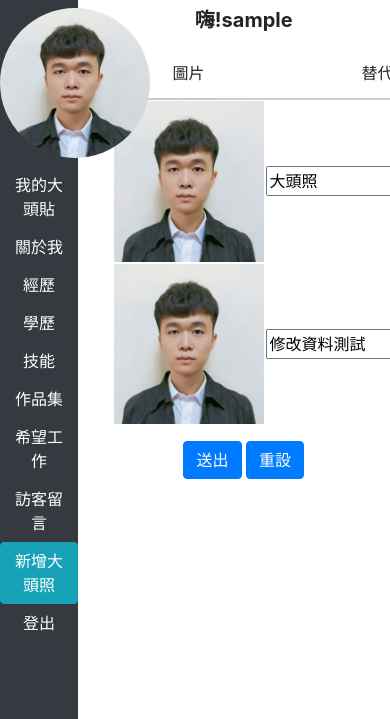
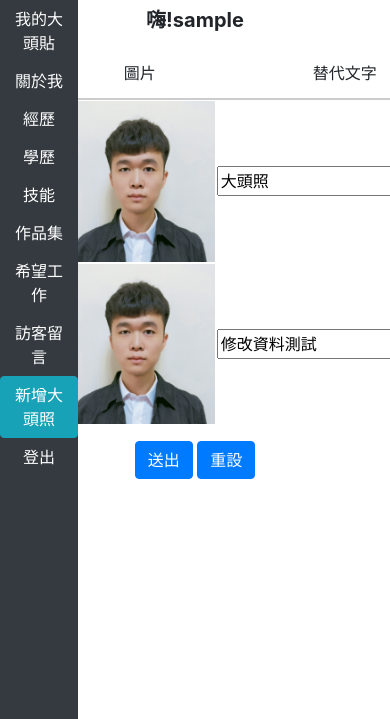
Before and after one commit to Jingjar/resume-catuxian, a PHP site: page /backend.php in a window 390 px wide; the page is wider, and only the part inside the window is pictured. Shown: the top 719 px of that part. Run offline with PHP 8.4, Linux system fonts and the light colour scheme; the visitor is signed in with stand-in values (Sample User, id 1); data comes from the database, SQL or seed files in the repository; some libraries are stand-ins or nearby versions.

Commit message:
修改後台照片顯示

```diff
--- a/backend.php
+++ b/backend.php
@@ -30,7 +30,6 @@ $file = "backend/" . $do . ".php";
             text-align: center;
             background: #ccc;
         }
-
         .user a {
             text-align: center;
             color: white;
@@ -47,8 +46,11 @@ $file = "backend/" . $do . ".php";
 </head>
 
 <body>
+    <nav class="myNavbar">
+
+    </nav>
     <aside class="user bg-dark">
-        <img src="img/<?= $Img->find(['sh' => 1])['img']; ?>" class="rounded mx-auto d-block rounded-circle my-2 d-block" style="width:150px;height:150px">
+        <img src="img/<?= $Img->find(['sh' => 1])['img']; ?>" class="rounded mx-auto d-none d-md-block rounded-circle my-2 " style="width:150px;height:150px">
         <a class="btn" href="?do=img">我的大頭貼</a>
         <a class="btn" href="?do=about">關於我</a>
         <a class="btn" href="?do=exp">經歷</a>
@@ -69,7 +71,7 @@ $file = "backend/" . $do . ".php";
         ?>
         <a class="btn" href="api/logout.php">登出</a>
     </aside>
-    <section class="container mx-auto w-75 float-right text-center mt-2 main">
+    <section class="container mx-auto w-75 text-center mt-2 main">
         <h5 class="font-weight-bold pb-2">嗨!<?=$_SESSION['login'];?></h5>
         <div class="modal fade" id="exp" tabindex="-1">
             <div class="modal-dialog">
--- a/backend/about.php
+++ b/backend/about.php
@@ -9,7 +9,8 @@
         $rows = $About->all();
         foreach ($rows as $row) {
         ?><tr>
-                <td><input type="text" name="about[]" value="<?= $row['about']; ?>"></td>
+                <td><textarea name="about[]" id="" cols="30" rows="10"><?= $row['about']; ?></textarea></td>
+                <!-- <td><input type="textar" name="about[]" value=""></td> -->
                 <td><input type="radio" name="sh[]" value="<?= $row['id']; ?>" <?= ($row['sh'] == 1) ? "checked" : ""; ?>></td>
                 <td><input type="checkbox" name="del[]" value="<?= $row['id']; ?>">
                 </td>
--- a/base.php
+++ b/base.php
@@ -41,8 +41,8 @@
         function __construct($table)
         {
             $this->table=$table;
-            // $this->pdo=new PDO($this->dsn,'root','');
-            $this->pdo=new PDO($this->dsn,'s1090413','s1090413');
+            $this->pdo=new PDO($this->dsn,'root','');
+            // $this->pdo=new PDO($this->dsn,'s1090413','s1090413');
         }
 
         function all(...$arg){
```
